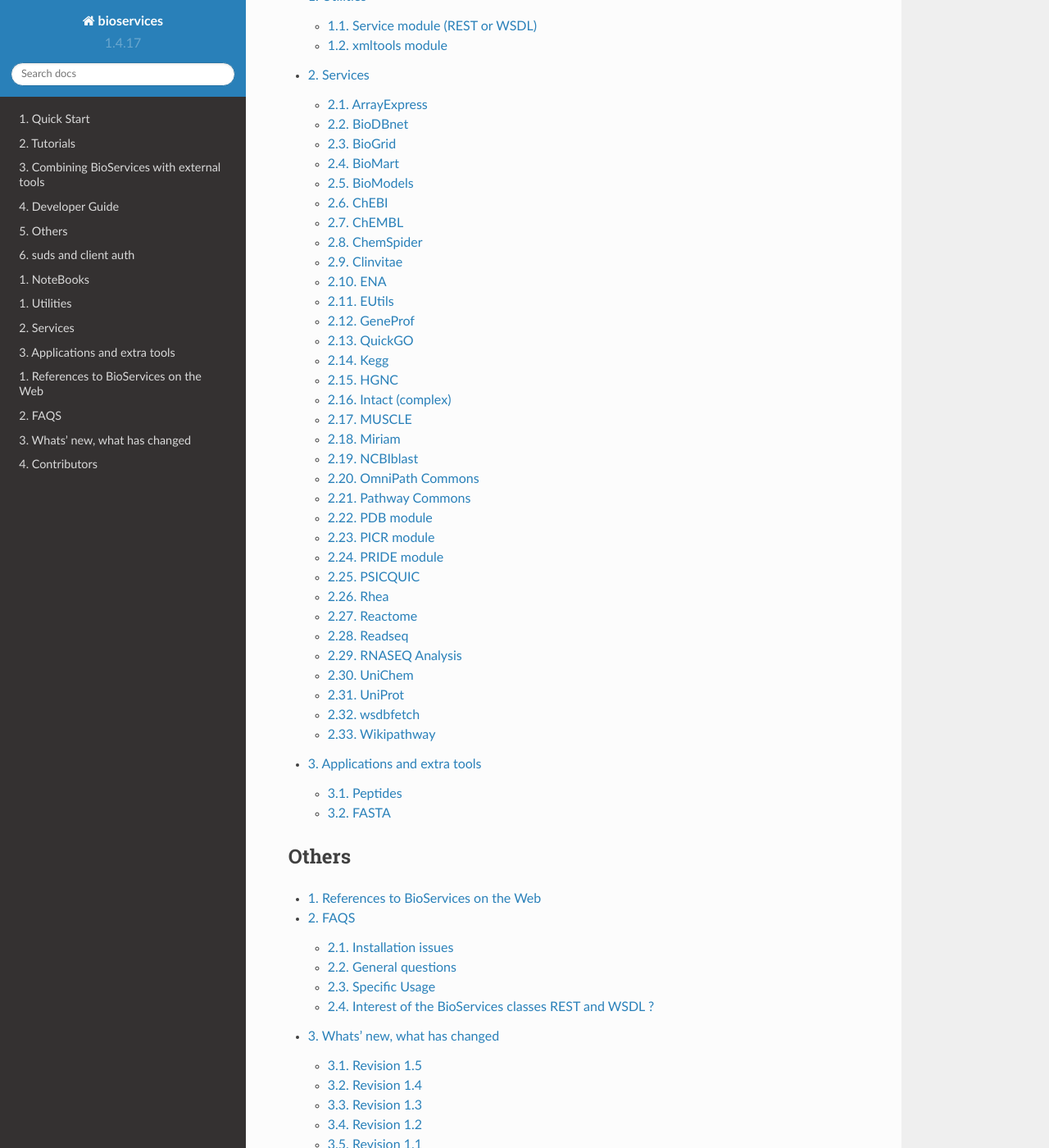
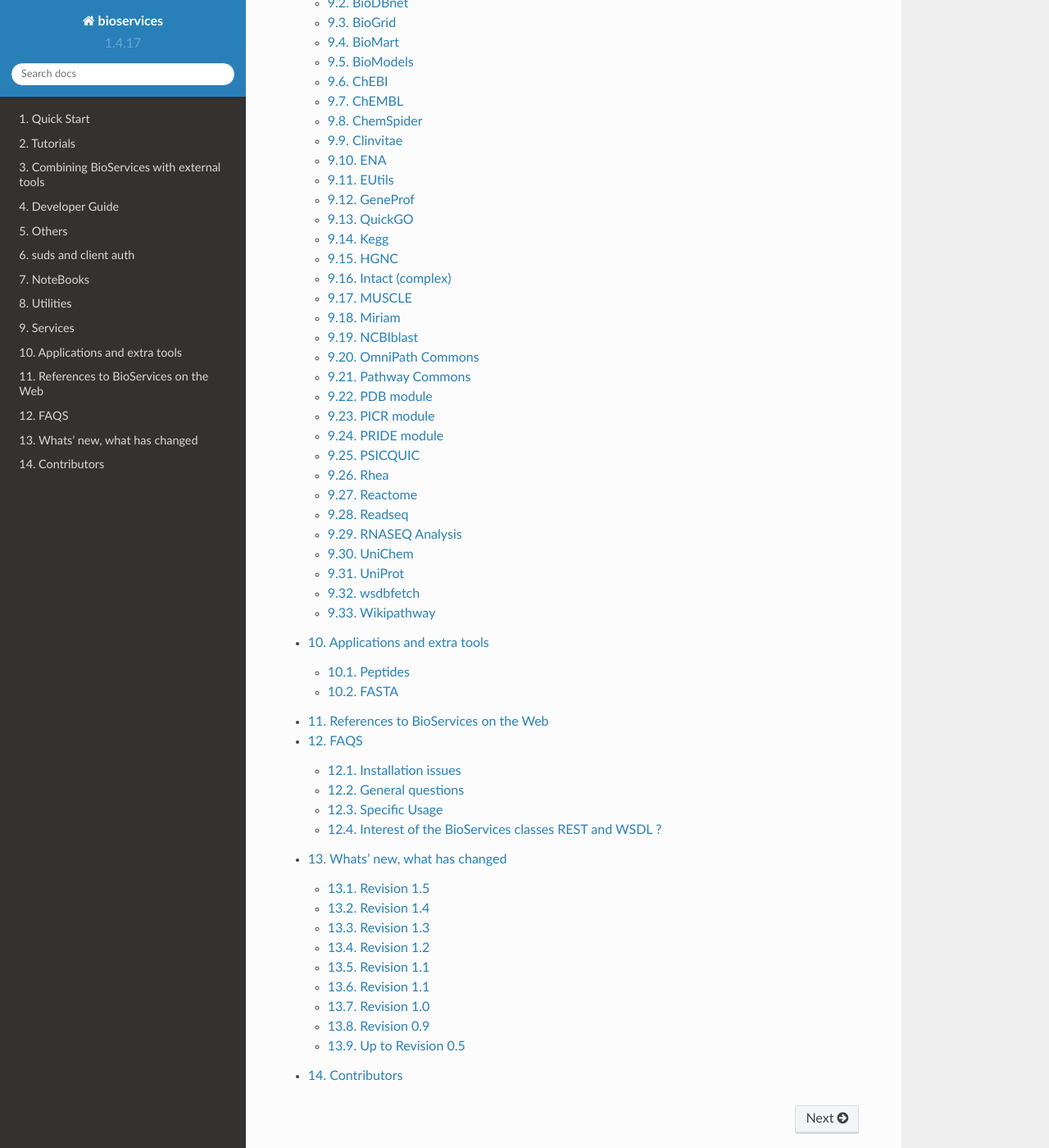
Before and after one commit to cokelaer/bioservices, a Sphinx documentation site: the page built from doc/index.rst, in a window 1280 px wide and 1400 px high, scrolled down 2849 px. Shown: the whole window at 82% size. Built offline with Sphinx 7.4.7 and the Read the Docs theme 2.0.0, drawn with Linux system fonts in a browser that asks for light colours; formulas are drawn with MathJax 3; pages that are not in the unit, such as notebooks, are missing from menus; some of the changed text lies outside the part shown.

Commit message:
update doc and some pep8

```diff
--- a/doc/conf.py
+++ b/doc/conf.py
@@ -148,6 +148,7 @@
 plot_gallery = True
 sphinx_gallery_conf = {
     "doc_module": "bioservices",
+    "backreferences_dir": "gallery",
     #"examples_dirs": "examples",
     #"gallery_dirs": "auto_examples",
 }
@@ -163,7 +164,6 @@
 def touch_example_backreferences(app, what, name, obj, options, lines):
     # generate empty examples files, so that we don't get
     # inclusion errors if there are no examples for a class / module
-    print(app.srcdir)
     examples_path = os.path.join(app.srcdir, "modules", "generated",
                                  "%s.examples" % name)
     if not os.path.exists(examples_path):
@@ -260,8 +260,8 @@
 html_split_index = False
 
 # If true, links to the reST sources are added to the pages.
-#html_show_sourcelink = True
-#html_copy_source = False
+html_show_sourcelink = True
+html_copy_source = True
 
 # If true, "Created using Sphinx" is shown in the HTML footer. Default is True.
 #html_show_sphinx = True
@@ -284,10 +284,7 @@
 # -- Options for LaTeX output --------------------------------------------------
 
 # NOT in original quickstart
-#pngmath_use_preview = True
-
-# The paper size ('letter' or 'a4').
-latex_paper_size = 'a4'
+pngmath_use_preview = True
 
 # The font size ('10pt', '11pt' or '12pt').
 latex_font_size = '10pt'
@@ -301,6 +298,7 @@
 
 latex_elements = { 'inputenc': '\\usepackage[utf8]{inputenc}' }
 
+latex_elements['latex_paper_size'] = "a4"
 # The name of an image file (relative to this directory) to place at the top of
 # the title page.
 #latex_logo = None
@@ -316,7 +314,9 @@
 #latex_show_urls = False
 
 # Additional stuff for the LaTeX preamble.
-latex_preamble =r"""
+
+latex_elements['latex_preamble'] =r"""
+
 \definecolor{VerbatimColor}{rgb}{.9,1,0.9}
 \definecolor{VerbatimBorderColor}{rgb}{0,0,0}
 
--- a/doc/index.rst
+++ b/doc/index.rst
@@ -100,38 +100,9 @@
     tutorials.rst
     applications.rst
     developers.rst
-
-Examples
-####################
-
-.. toctree::
-    :maxdepth: 2
-    :numbered:
-
     auto_examples/index
     notebooks.rst
-
-
-
-References
-##################
-
-
-.. toctree::
-    :maxdepth: 2
-    :numbered:
-
     references
-
-
-
-Others
-#################################
-
-.. toctree::
-    :maxdepth: 2
-    :numbered:
-
     external_references.rst
     faqs
     ChangeLog.rst
```
Also changed, not shown: 3 other files.
